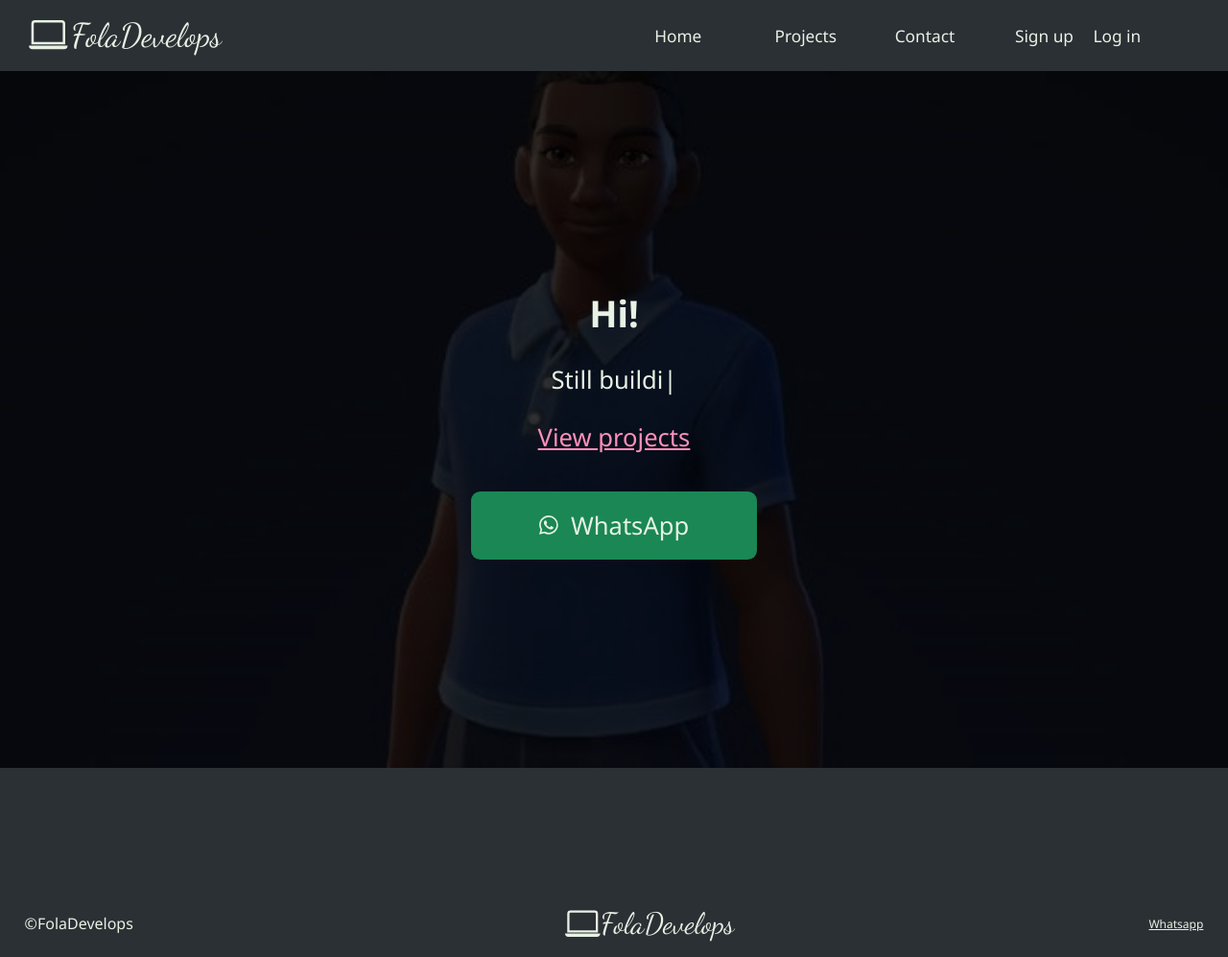
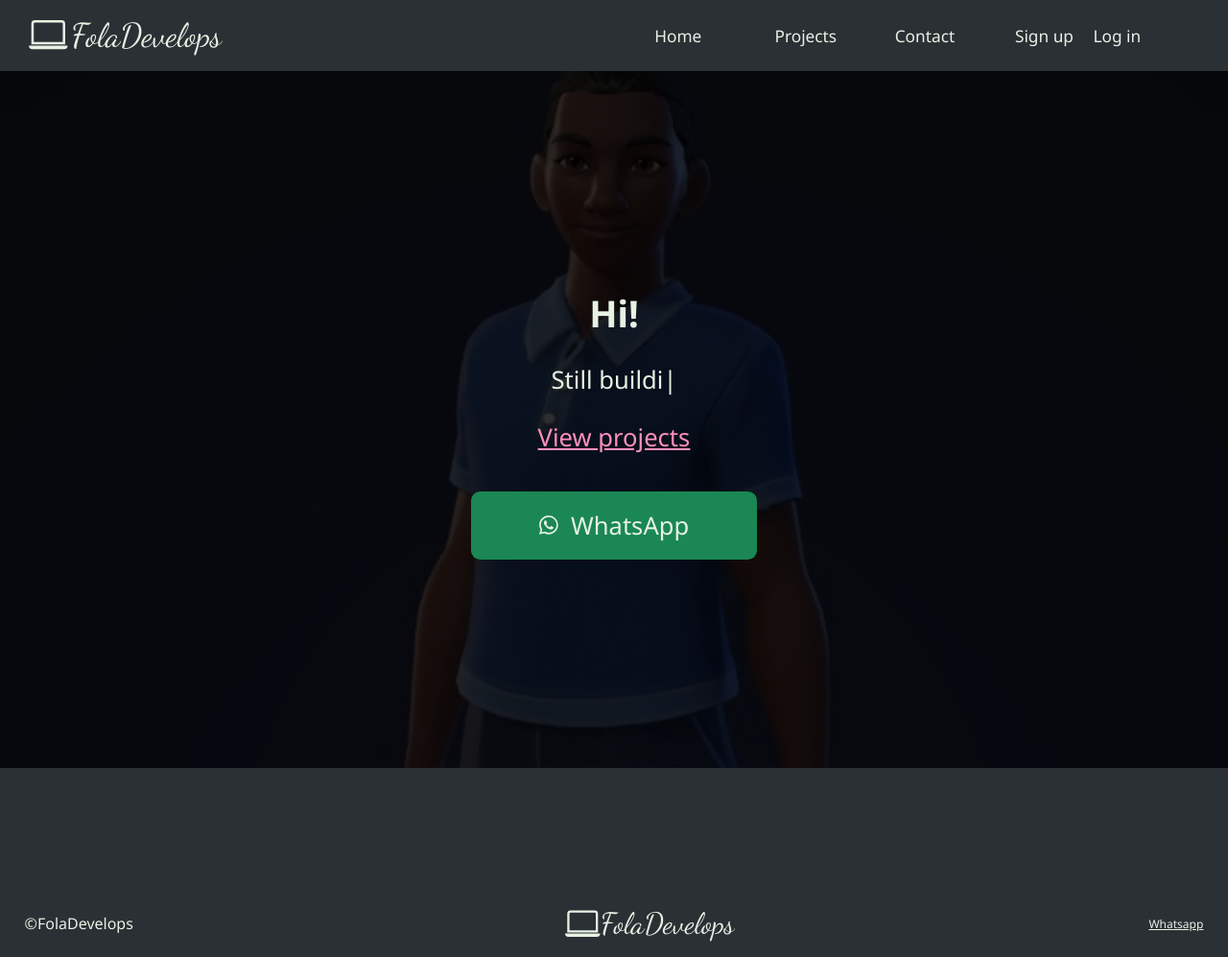
Before and after one commit to folajimiabolade/fola-develops, a Flask app: page / in a window 1280 px wide. Shown: the whole page at 96% size. Run offline with Flask 3, Linux system fonts and the light colour scheme; data that the repository does not hold is empty; some libraries are stand-ins or nearby versions; some web fonts are replaced.

Commit message:
change home background picture to a clearer version

```diff
--- a/templates/index.html
+++ b/templates/index.html
@@ -13,7 +13,7 @@
         div.hero-prompt::before {
             content: "Hero";
             color: transparent;
-            background-image: url("{{ url_for('static', filename='images/Folavatar.jpeg') }}");
+            background-image: url("{{ url_for('static', filename='images/folavatar-blue.jpg') }}");
             background-size: cover;
             background-position: center;
             background-attachment: fixed;
```
Also changed, not shown: static/images/Folavatar.jpeg (deleted), static/images/folavatar-blue.jpg (added).
